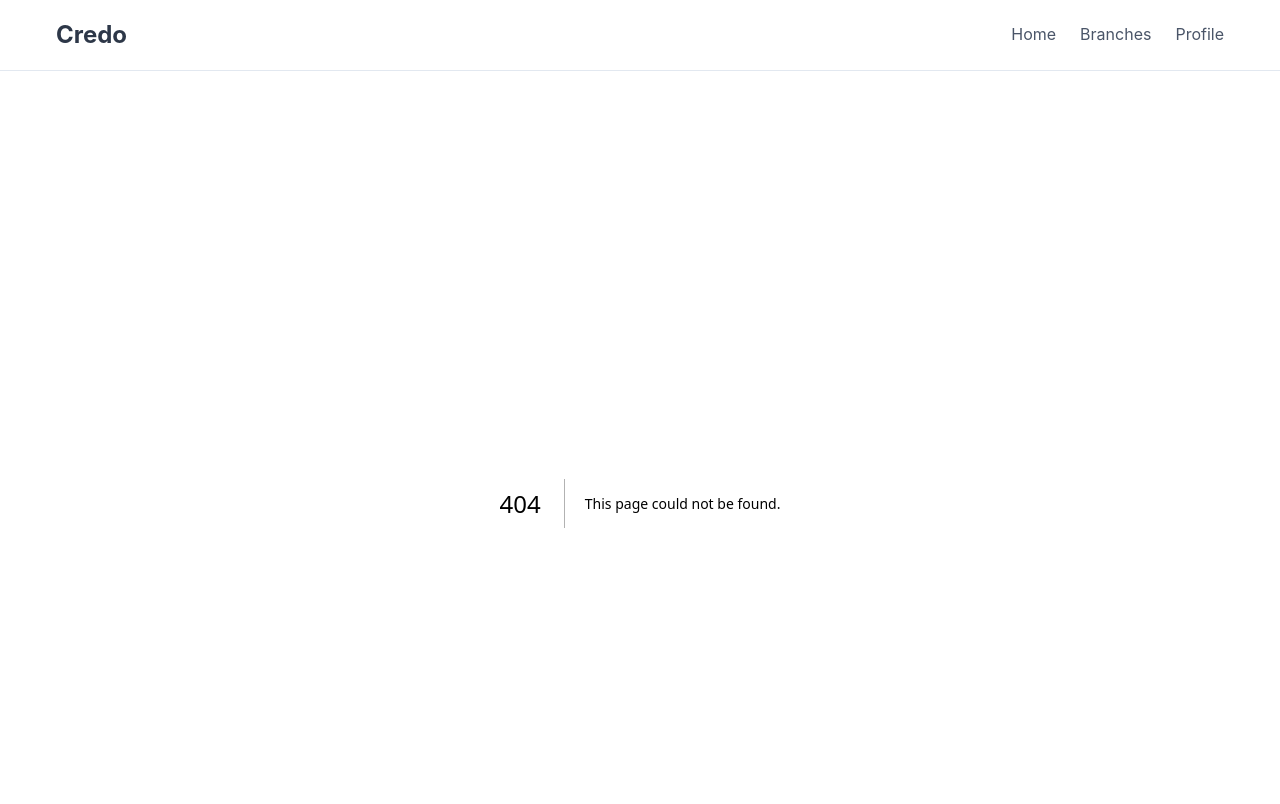
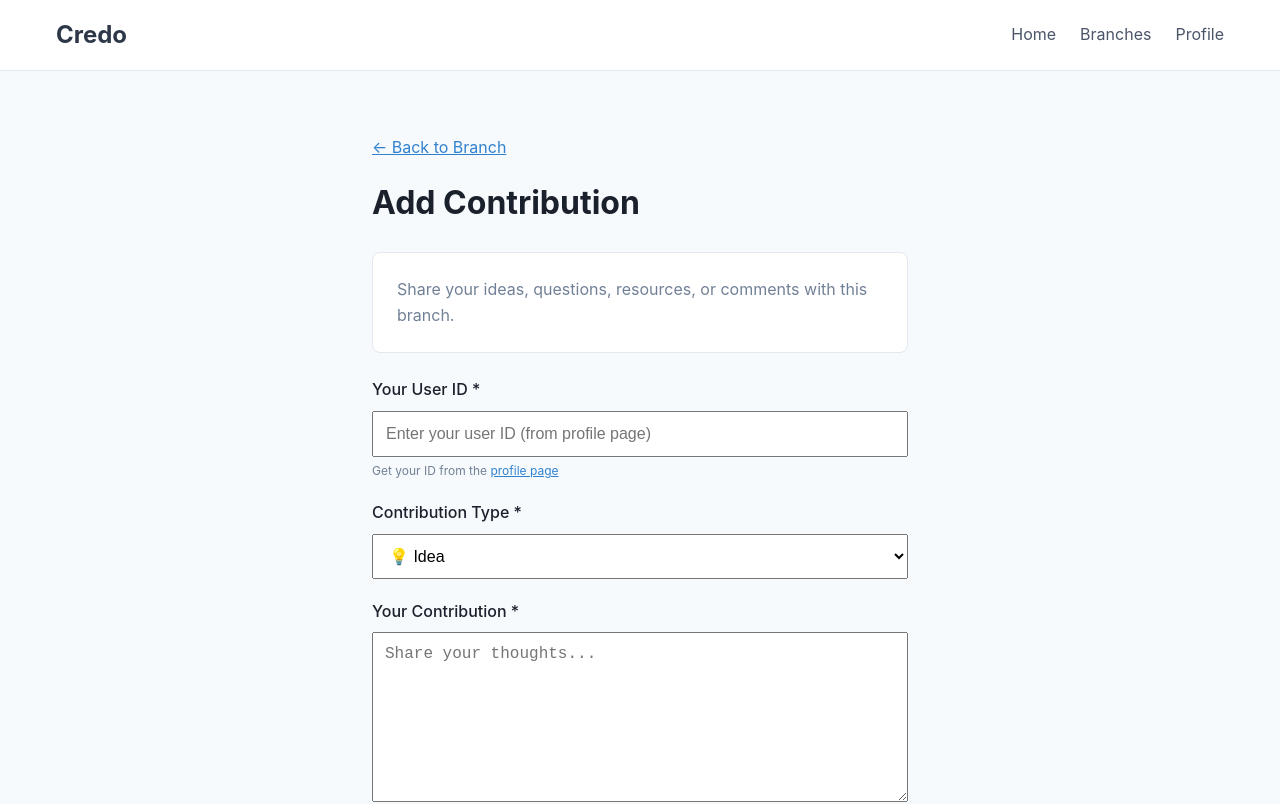
Before and after one commit to Crypt0n1t369/Insight, a Next.js app in the folder projects/collaboration-platform/frontend/: page /branches/1/contribute in a window 1280 px wide. Before the commit this address had no page. Shown: the top 804 px of the page. Built offline with nearby package versions, Linux system fonts and the light colour scheme.

Commit message:
Add contribution form page (M11)
- Created /branches/[id]/contribute page with form
- Supports idea, comment, question, resource, synthesis types
- Tested API creation of contributions
- Updated PROGRESS.md

```diff
--- /dev/null
+++ b/projects/collaboration-platform/frontend/src/app/branches/[id]/contribute/page.tsx
@@ -0,0 +1,139 @@
+'use client';
+
+import { useState } from 'react';
+import Link from 'next/link';
+import { useRouter, useParams } from 'next/navigation';
+
+export default function ContributePage() {
+  const router = useRouter();
+  const params = useParams();
+  const branchId = params.id as string;
+
+  const [formData, setFormData] = useState({
+    userId: '',
+    type: 'idea',
+    content: '',
+  });
+  const [loading, setLoading] = useState(false);
+  const [error, setError] = useState('');
+
+  const handleSubmit = async (e: React.FormEvent) => {
+    e.preventDefault();
+    setLoading(true);
+    setError('');
+
+    try {
+      const res = await fetch('http://localhost:3000/api/contributions', {
+        method: 'POST',
+        headers: {
+          'Content-Type': 'application/json',
+          'x-user-id': formData.userId,
+        },
+        body: JSON.stringify({
+          branch_id: branchId,
+          type: formData.type,
+          content: formData.content,
+        }),
+      });
+
+      if (res.ok) {
+        router.push(`/branches/${branchId}`);
+      } else {
+        const data = await res.json();
+        setError(data.error || 'Failed to create contribution');
+      }
+    } catch (err) {
+      setError('Something went wrong. Please try again.');
+    } finally {
+      setLoading(false);
+    }
+  };
+
+  return (
+    <div className="container" style={{ maxWidth: '600px', margin: '0 auto', padding: '2rem' }}>
+      <Link
+        href={`/branches/${branchId}`}
+        style={{ color: 'var(--accent)', marginBottom: '1rem', display: 'inline-block' }}
+      >
+        ← Back to Branch
+      </Link>
+
+      <h1 style={{ marginBottom: '1.5rem' }}>Add Contribution</h1>
+
+      <div className="card" style={{ marginBottom: '1.5rem' }}>
+        <p style={{ color: 'var(--text-muted)', marginBottom: 0 }}>
+          Share your ideas, questions, resources, or comments with this branch.
+        </p>
+      </div>
+
+      {error && (
+        <div className="card" style={{ background: 'var(--error-bg)', color: 'var(--error)', marginBottom: '1rem' }}>
+          {error}
+        </div>
+      )}
+
+      <form onSubmit={handleSubmit} style={{ display: 'flex', flexDirection: 'column', gap: '1.25rem' }}>
+        <div>
+          <label htmlFor="userId" style={{ display: 'block', marginBottom: '0.5rem', fontWeight: 500 }}>
+            Your User ID *
+          </label>
+          <input
+            type="text"
+            id="userId"
+            value={formData.userId}
+            onChange={(e) => setFormData({ ...formData, userId: e.target.value })}
+            required
+            placeholder="Enter your user ID (from profile page)"
+            style={{ width: '100%', padding: '0.75rem', fontSize: '1rem' }}
+          />
+          <p style={{ fontSize: '0.75rem', color: 'var(--text-muted)', marginTop: '0.25rem' }}>
+            Get your ID from the <Link href="/profile" style={{ color: 'var(--accent)' }}>profile page</Link>
+          </p>
+        </div>
+
+        <div>
+          <label htmlFor="type" style={{ display: 'block', marginBottom: '0.5rem', fontWeight: 500 }}>
+            Contribution Type *
+          </label>
+          <select
+            id="type"
+            value={formData.type}
+            onChange={(e) => setFormData({ ...formData, type: e.target.value })}
+            required
+            style={{ width: '100%', padding: '0.75rem', fontSize: '1rem' }}
+          >
+            <option value="idea">💡 Idea</option>
+            <option value="comment">💬 Comment</option>
+            <option value="question">❓ Question</option>
+            <option value="resource">📚 Resource</option>
+            <option value="synthesis">🔗 Synthesis</option>
+          </select>
+        </div>
+
+        <div>
+          <label htmlFor="content" style={{ display: 'block', marginBottom: '0.5rem', fontWeight: 500 }}>
+            Your Contribution *
+          </label>
+          <textarea
+            id="content"
+            value={formData.content}
+            onChange={(e) => setFormData({ ...formData, content: e.target.value })}
+            required
+            rows={8}
+            placeholder="Share your thoughts..."
+            style={{ width: '100%', padding: '0.75rem', fontSize: '1rem', resize: 'vertical' }}
+          />
+        </div>
+
+        <button
+          type="submit"
+          className="btn btn-primary"
+          disabled={loading}
+          style={{ marginTop: '0.5rem' }}
+        >
+          {loading ? 'Submitting...' : 'Submit Contribution'}
+        </button>
+      </form>
+    </div>
+  );
+}
```
Also changed, not shown: 1 other file (tests, documents, lock files or other folders).
